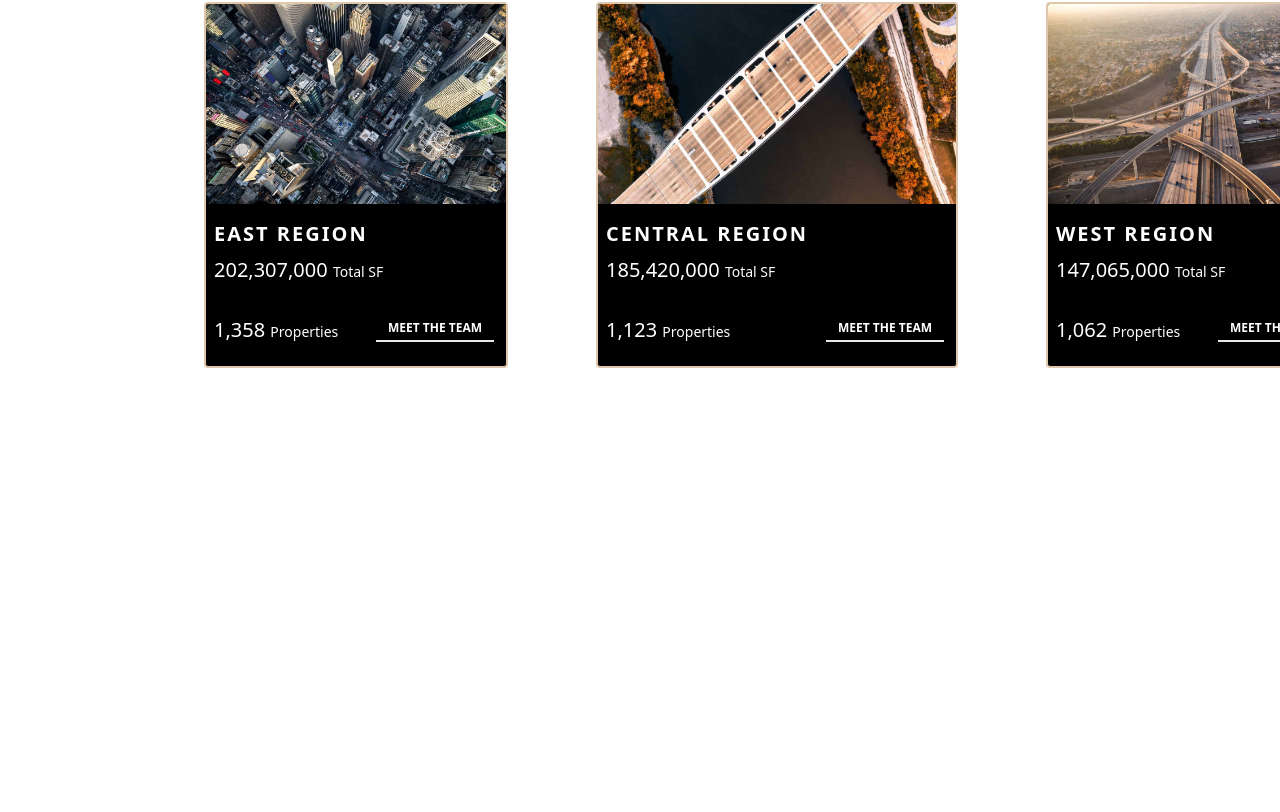
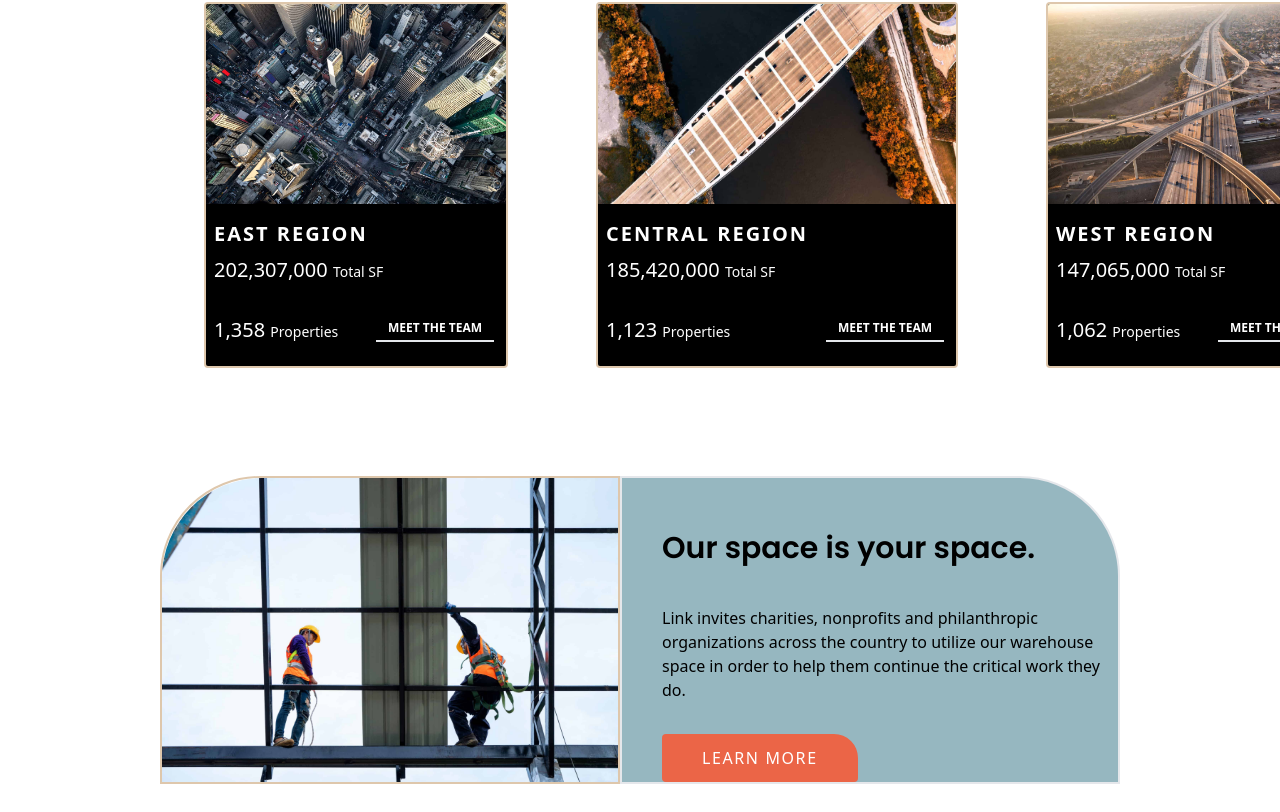
Before and after one commit to MuhammadHarisRaza/issm-linklog-project, a React (Vite) app: page / in a window 1280 px wide. Shown: the part 4261-5073 px from the top of the page. Before the commit the page ends 4689 px from the top, so only its background shows below. Built offline with nearby package versions, Linux system fonts and the light colour scheme.

Commit message:
feat: A Charity Section has been Added.

```diff
--- a/src/App.jsx
+++ b/src/App.jsx
@@ -1,6 +1,6 @@
 import { data } from 'autoprefixer'
 import React from 'react'
-import { AboutUs, Hero, Info, InfoCard, Navbar, Properties, Stats } from './components'
+import { AboutUs, Charity, Hero, Info, InfoCard, Navbar, Properties, Stats } from './components'
 import { ABOUT_DATA, INFO_CARD_DATA } from './constants'
 
 const App = () => {
@@ -36,6 +36,9 @@ const App = () => {
         <div>
           <Properties />
         </div>
+        <div>
+          <Charity />
+        </div>
       </div>
 
     </div>
--- /dev/null
+++ b/src/components/Charity.jsx
@@ -0,0 +1,26 @@
+import React from 'react'
+import { CHARITY } from '../constants'
+import Button from './Button'
+
+const Charity = () => {
+    const {image,Title,Description,ButtonText,imageStyle,flexStyle,buttonStyle} = CHARITY
+  return (
+    <div className="flex flex-col justify-center w-full py-5 px-40 pt-10">
+        <div className={`flex flex-1 ${flexStyle} my-2 justify-around overflow-hidden relative`}>
+            <div className={`flex-1 flex w-[100%] h-[40%]  justify-center items-center  relative border-2 ${imageStyle}  border-golden`}>
+                <img src={image} alt="billing" className={`relative z-[5]  ${imageStyle} `} />
+            </div>
+            <div className="flex-1 flex-col bg-oceanicblue pt-8 pl-10 relative border-2 rounded-tr-[100px]">
+                <p className="mt-5 font-poppins font-semibold text-black text-3xl">{Title}</p>
+                <p className="mt-10 justify-start font-poppin text-black">{Description}</p>
+                <div className="mt-8">
+                    <Button text={ButtonText} buttonStyle={buttonStyle} />
+                </div>
+            </div>
+        </div>
+
+    </div>
+  )
+}
+
+export default Charity
--- a/src/components/index.js
+++ b/src/components/index.js
@@ -5,6 +5,7 @@ import InfoCard from "./InfoCard";
 import AboutUs from "./AboutUs";
 import Stats from "./Stats";
 import Properties from "./Properties";
+import Charity from "./Charity";
 
 export {
     Navbar,
@@ -13,5 +14,6 @@ export {
     InfoCard,
     AboutUs,
     Stats,
-    Properties
+    Properties,
+    Charity
 }
--- a/src/constants/index.js
+++ b/src/constants/index.js
@@ -133,3 +133,13 @@ export const PROPERTIES=[
         total:"1,062"
     },
 ]
+
+export const CHARITY = {
+    image:about4,
+    Title:"Our space is your space.",
+    Description:"Link invites charities, nonprofits and philanthropic organizations across the country to utilize our warehouse space in order to help them continue the critical work they do.",
+    ButtonText:"LEARN MORE",
+    flexStyle:"flex-row",
+    imageStyle:"rounded-tl-[100px]",
+    buttonStyle:"rounded-tr-3xl text-white bg-black"
+}
```
